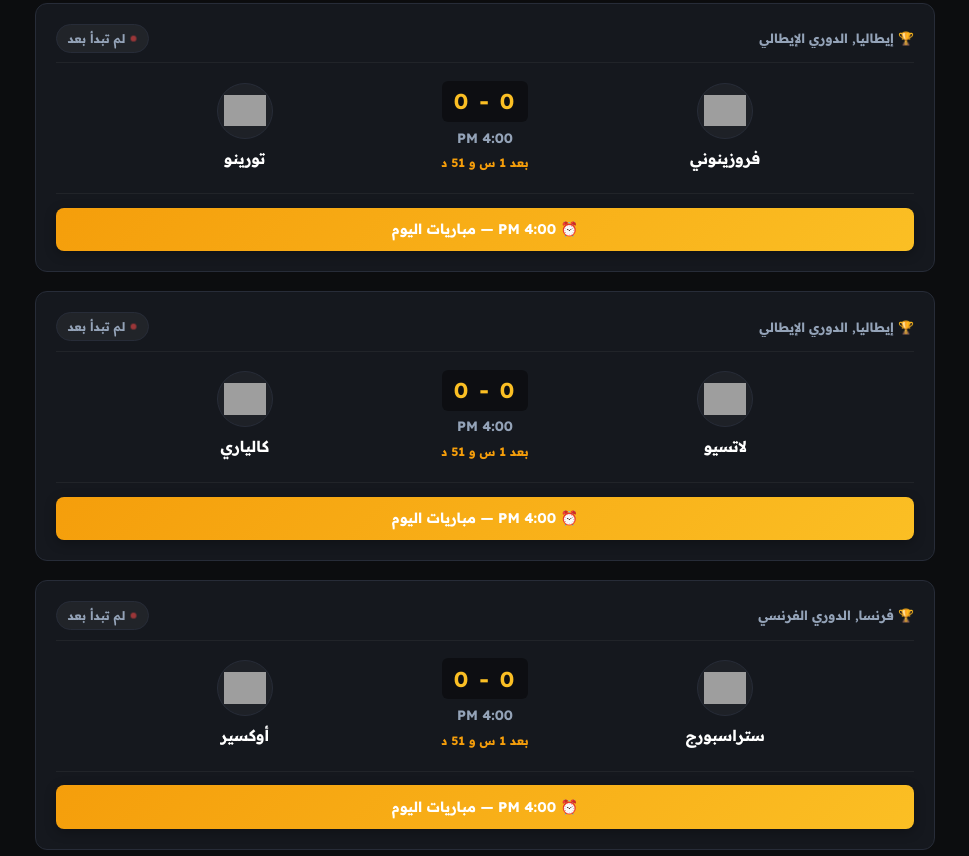
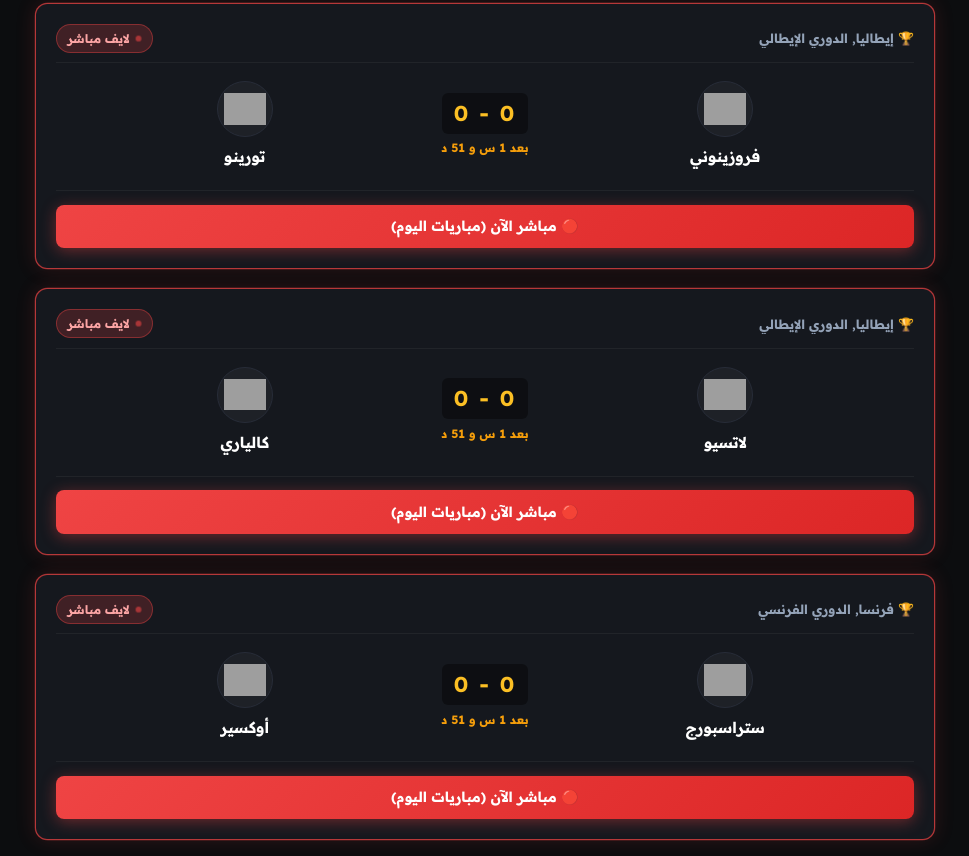
Before and after one commit to yallashoot-today/yshoot-autos, a plain HTML site: page index.html in a window 1280 px wide. Shown: the part 1534-2390 px from the top of the page, without its empty margins (155-1124 px from the left). Drawn offline with Linux system fonts and the light colour scheme; grey boxes are pictures that could not be loaded.

Commit message:
Daily Satellite Content Update

```diff
--- a/index.html
+++ b/index.html
@@ -211,12 +211,12 @@
         </a>
     </div>
     <h2 class="section-title"><span>جدول مباريات اليوم (2026-11-01)</span><span style="font-size:0.85rem;color:var(--text-dim);">تحديث لحظي</span></h2>
-    <div class="matches-grid"><div class="match-card live style-horizontal_pro" data-kickoff="1:30 PM" data-mins="810" data-status="live">
+    <div class="matches-grid"><div class="match-card ended style-horizontal_pro" data-kickoff="1:30 PM" data-mins="810" data-status="ended">
         <div class="match-header">
             <span class="m-tourn">🏆 إيطاليا, الدوري الإيطالي</span>
             <div class="m-badges">
 
-                <span class="m-badge live"><span class="badge-dot"></span><span class="badge-txt">لايف مباشر</span></span>
+                <span class="m-badge ended"><span class="badge-dot"></span><span class="badge-txt">انتهت</span></span>
             </div>
         </div>
         <div class="match-teams">
@@ -235,8 +235,8 @@
             </div>
         </div>
         <div class="match-footer">
-            <a href="https://yshoot.autos/matches-today/" class="watch-btn live-btn" title="بث مباشر كومو ضد فينيزيا مباريات اليوم على يلا شوت الجديد" target="_blank" rel="noopener">
-                🔴 مباشر الآن (مباريات اليوم)
+            <a href="https://yshoot.autos/matches-today/" class="watch-btn ended-btn" title="بث مباشر كومو ضد فينيزيا مباريات اليوم على يلا شوت الجديد" target="_blank" rel="noopener">
+                🎬 ملخص المباراة والنتيجة
             </a>
         </div>
     </div><div class="match-card live style-horizontal_pro" data-kickoff="3:00 PM" data-mins="900" data-status="live">
@@ -295,12 +295,12 @@
                 🔴 مباشر الآن (مباريات اليوم)
             </a>
         </div>
-    </div><div class="match-card upcoming style-horizontal_pro" data-kickoff="4:00 PM" data-mins="960" data-status="upcoming">
+    </div><div class="match-card live style-horizontal_pro" data-kickoff="4:00 PM" data-mins="960" data-status="live">
         <div class="match-header">
             <span class="m-tourn">🏆 إيطاليا, الدوري الإيطالي</span>
             <div class="m-badges">
 
-                <span class="m-badge upcoming"><span class="badge-dot"></span><span class="badge-txt">لم تبدأ بعد</span></span>
+                <span class="m-badge live"><span class="badge-dot"></span><span class="badge-txt">لايف مباشر</span></span>
             </div>
         </div>
         <div class="match-teams">
@@ -319,16 +319,16 @@
             </div>
         </div>
         <div class="match-footer">
-            <a href="https://yshoot.autos/matches-today/" class="watch-btn upcoming-btn" title="بث مباشر فروزينوني ضد تورينو مباريات اليوم على يلا شوت الجديد" target="_blank" rel="noopener">
-                ⏰ 4:00 PM — مباريات اليوم
+            <a href="https://yshoot.autos/matches-today/" class="watch-btn live-btn" title="بث مباشر فروزينوني ضد تورينو مباريات اليوم على يلا شوت الجديد" target="_blank" rel="noopener">
+                🔴 مباشر الآن (مباريات اليوم)
             </a>
         </div>
-    </div><div class="match-card upcoming style-horizontal_pro" data-kickoff="4:00 PM" data-mins="960" data-status="upcoming">
+    </div><div class="match-card live style-horizontal_pro" data-kickoff="4:00 PM" data-mins="960" data-status="live">
         <div class="match-header">
             <span class="m-tourn">🏆 إيطاليا, الدوري الإيطالي</span>
             <div class="m-badges">
 
-                <span class="m-badge upcoming"><span class="badge-dot"></span><span class="badge-txt">لم تبدأ بعد</span></span>
+                <span class="m-badge live"><span class="badge-dot"></span><span class="badge-txt">لايف مباشر</span></span>
             </div>
         </div>
         <div class="match-teams">
@@ -347,16 +347,16 @@
             </div>
         </div>
         <div class="match-footer">
-            <a href="https://yshoot.autos/matches-today/" class="watch-btn upcoming-btn" title="بث مباشر لاتسيو ضد كالياري مباريات اليوم على يلا شوت الجديد" target="_blank" rel="noopener">
-                ⏰ 4:00 PM — مباريات اليوم
+            <a href="https://yshoot.autos/matches-today/" class="watch-btn live-btn" title="بث مباشر لاتسيو ضد كالياري مباريات اليوم على يلا شوت الجديد" target="_blank" rel="noopener">
+                🔴 مباشر الآن (مباريات اليوم)
             </a>
         </div>
-    </div><div class="match-card upcoming style-horizontal_pro" data-kickoff="4:00 PM" data-mins="960" data-status="upcoming">
+    </div><div class="match-card live style-horizontal_pro" data-kickoff="4:00 PM" data-mins="960" data-status="live">
         <div class="match-header">
             <span class="m-tourn">🏆 فرنسا, الدوري الفرنسي</span>
             <div class="m-badges">
 
-                <span class="m-badge upcoming"><span class="badge-dot"></span><span class="badge-txt">لم تبدأ بعد</span></span>
+                <span class="m-badge live"><span class="badge-dot"></span><span class="badge-txt">لايف مباشر</span></span>
             </div>
         </div>
         <div class="match-teams">
@@ -375,8 +375,8 @@
             </div>
         </div>
         <div class="match-footer">
-            <a href="https://yshoot.autos/matches-today/" class="watch-btn upcoming-btn" title="بث مباشر ستراسبورج ضد أوكسير مباريات اليوم على يلا شوت الجديد" target="_blank" rel="noopener">
-                ⏰ 4:00 PM — مباريات اليوم
+            <a href="https://yshoot.autos/matches-today/" class="watch-btn live-btn" title="بث مباشر ستراسبورج ضد أوكسير مباريات اليوم على يلا شوت الجديد" target="_blank" rel="noopener">
+                🔴 مباشر الآن (مباريات اليوم)
             </a>
         </div>
     </div><div class="match-card upcoming style-horizontal_pro" data-kickoff="4:30 PM" data-mins="990" data-status="upcoming">
```
Also changed, not shown: article-bein-sports-channels.html (+16 -16 lines), article-live-guide.html (+16 -16 lines), article-tournaments-coverage.html (+16 -16 lines), leagues.html (+16 -16 lines), today.html (+16 -16 lines).
